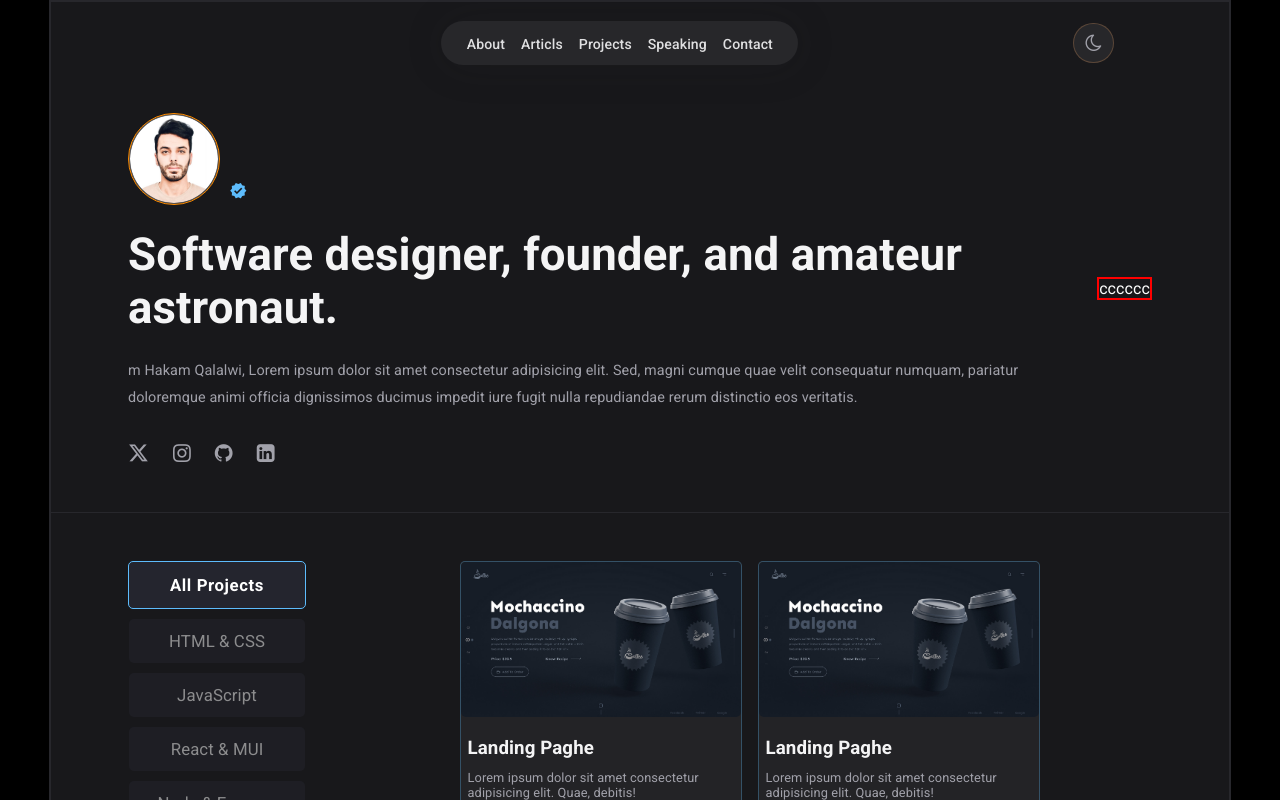
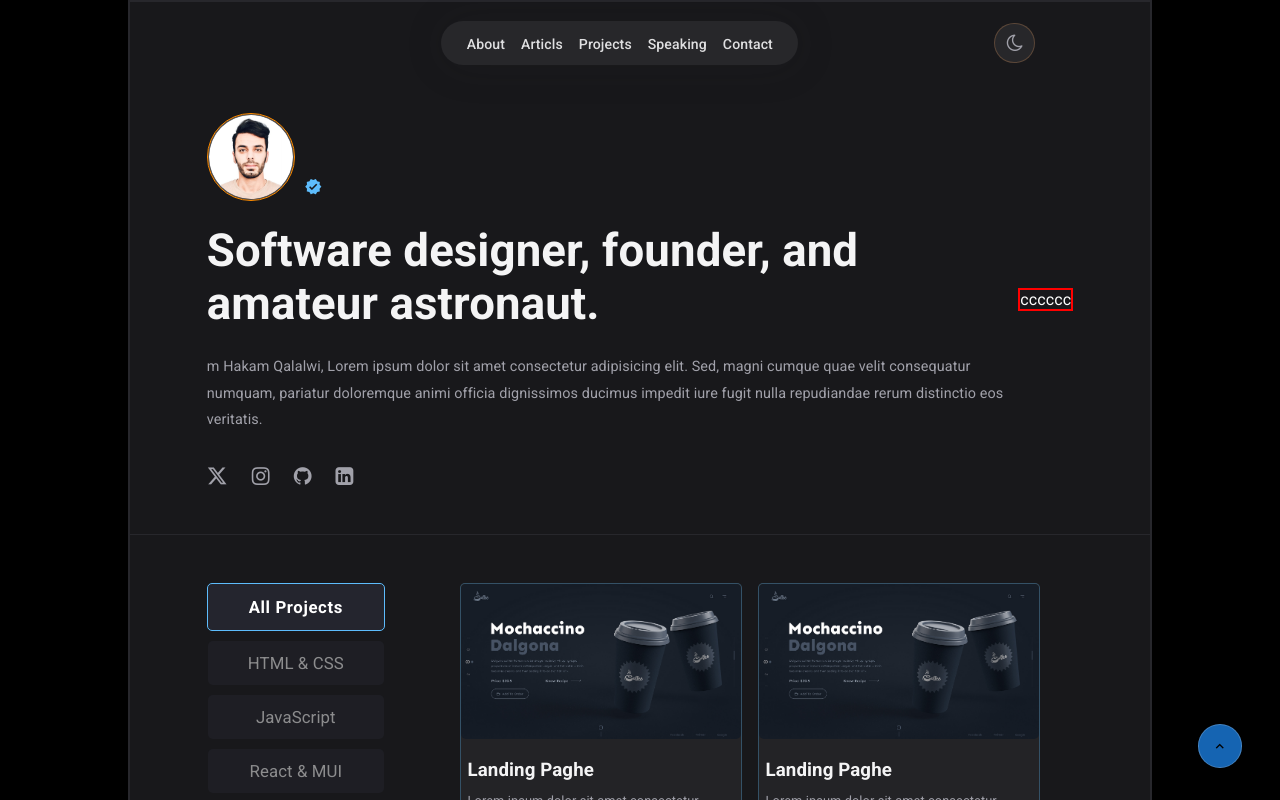
Before and after one commit to HakamQalalwi/code-gallery, a React (Vite) app: page / in a window 1280 px wide. Shown: the top 800 px of the page. Built offline with nearby package versions, Linux system fonts and the light colour scheme.

Commit message:
Create scroll to top button

```diff
--- a/src/App.jsx
+++ b/src/App.jsx
@@ -6,7 +6,7 @@ import Contact from "./components/contact/Contact";
 
 function App() {
   return (
-    <div className="container">
+    <div id="up" className="container">
       <Header />
       <Hero />
       <div className="divider" />
@@ -15,6 +15,10 @@ function App() {
       <Contact />
       <div className="divider" />
       <Footer />
+
+      <a href="#up">
+        <button className="icon-keyboard_arrow_up scrollToTop"></button>
+      </a>
     </div>
   );
 }
--- a/src/index.css
+++ b/src/index.css
@@ -1,30 +1,31 @@
-@import url('https://fonts.googleapis.com/css2?family=Nunito:wght@400;700&family=Roboto:wght@100;300;400;500;700&family=Rubik:wght@400;500;700&display=swap');
+@import url("https://fonts.googleapis.com/css2?family=Nunito:wght@400;700&family=Roboto:wght@100;300;400;500;700&family=Rubik:wght@400;500;700&display=swap");
 
-
-html{
-  font-family: 'Roboto', sans-serif;
+html {
+  font-family: "Roboto", sans-serif;
   letter-spacing: 0.1px;
+  scroll-behavior: smooth;
+  box-sizing: border-box;
 }
 
-*, *:before, *:after {box-sizing: inherit;}
+*,
+*:before,
+*:after {
+  box-sizing: inherit;
+}
 
-*{
+* {
   margin: 0;
   padding: 0;
 }
 
-/* html {box-sizing: border-box;} */
 
-/* *, *:before, *:after {box-sizing: inherit;} */
-
-
-:root{
+:root {
   --primary: #000;
   --secondary: rgb(24, 24, 27);
-  --border: rgba(63, 63,70,0.4);
+  --border: rgba(63, 63, 70, 0.4);
 
-  --title: rgb(244,244,245);
-  --subtitle: rgb(161, 161,170);
+  --title: rgb(244, 244, 245);
+  --subtitle: rgb(161, 161, 170);
   --bgHeader: rgb(39, 39, 42);
   --blue: rgb(93, 188, 252);
 
@@ -33,7 +34,7 @@ html{
   --container-padding: 4.8rem;
 }
 
-.light{
+.light {
   --primary: #fff;
 }
 
@@ -42,8 +43,7 @@ body {
   color: #fff;
 }
 
-
-.container{
+.container {
   border: 2px solid var(--border);
   width: 80%;
   margin-left: auto;
@@ -61,17 +61,17 @@ body {
   margin-left: calc(var(--container-padding) * -1);
 }
 
-li{
+li {
   list-style: none;
 }
 
-a{
+a {
   text-decoration: none;
   color: initial;
   transition: 0.2s;
 }
 
-a:hover{
+a:hover {
   cursor: pointer;
 }
 
@@ -80,7 +80,7 @@ a:hover{
   align-items: center;
 }
 
-.border{
+.border {
   border: 2px solid red;
 }
 
@@ -96,26 +96,71 @@ button:active {
   scale: 0.9;
 }
 
-@media (max-width: 1000px){
-  .container{
+@media (max-width: 1000px) {
+  .container {
     --container-padding: 1.7rem;
     width: 90%;
     padding: 0 var(--container-padding);
   }
 
   .divider {
-
     width: calc(100% + var(--container-padding) + var(--container-padding));
     margin-left: calc(var(--container-padding) * -1);
   }
+}
 
+::-webkit-scrollbar {
+  width: 0.8rem;
+}
+
+::-webkit-scrollbar-track {
+  border: 7px solid #232943;
+  box-shadow: inset 0 0 2.5px 2px rgba(0, 0, 0, 0.5);
+  border-radius: 1rem;
+}
+
+::-webkit-scrollbar-thumb {
+  background: linear-gradient(90deg, #9e4673, #3d4a59);
+  border-radius: 1rem;
+}
+
+::-webkit-scrollbar-thumb:hover {
+  background: linear-gradient(270deg, var(--blue), #3d4a59, var(--blue));
+}
+
+/* for Firefox */
+html {
+  scrollbar-color: #9e4673 #3d4a59;
 }
 
 
-@media (max-width: 600px){
-  .container{
+.scrollToTop{
+  background-color: rgba(25, 118, 210, 0.85);
+  width: 2.6rem;
+  height: 2.6rem;
+  border-radius: 50%;
+  position: fixed;
+  bottom: 2rem;
+  right: 3%;
+  text-align: center;
+  border: 1px solid rgba(255, 255, 255, 0.2);
+}
+
+
+.scrollToTop:hover {
+  background-color: rgba(25, 118, 210, 1);
+}
+
+@media (max-width: 600px) {
+  .container {
     width: 98%;
     padding: 0 var(--container-padding);
   }
 
+
+  .scrollToTop {
+    height: 2.2rem;
+    width: 2.2rem;
+    opacity: 0.5;
+  }
 }
```
